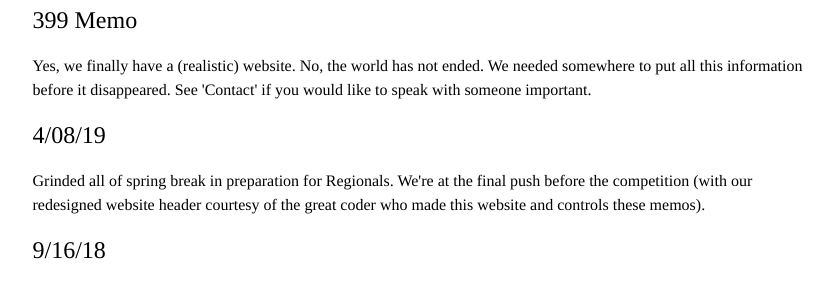
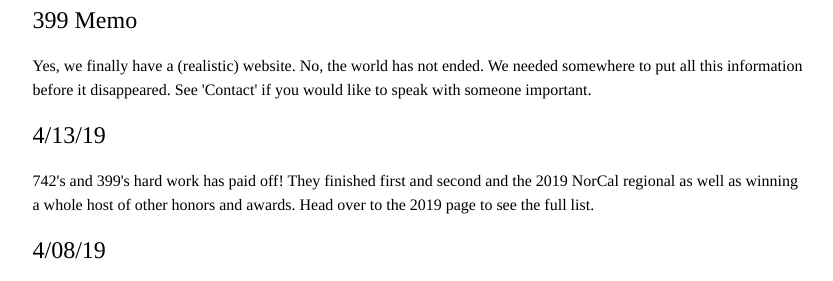
Before and after one commit to objorkman/lactbotball, a plain HTML site: page index.html in a window 1280 px wide. Shown: the part 1040-1321 px from the top of the page, without its empty margins (220-1053 px from the left). Drawn offline with Linux system fonts and the light colour scheme.

Commit message:
updates from comp

```diff
--- a/index.html
+++ b/index.html
@@ -75,6 +75,12 @@ li a:hover {
             <p>
                 Yes, we finally have a (realistic) website. No, the world has not ended. We needed somewhere to put all this information before it disappeared. See 'Contact' if you would like to speak with someone important.
             </p>
+		<h2>4/13/19</h2>
+		<p>
+			742's and 399's hard work has paid off! They finished first and second and the 2019 NorCal regional
+			as well as winning a whole host of other honors and awards. Head over to the 2019 page to see the
+			full list.
+		</p>
 		<h2>4/08/19</h2>
 		<p>
 		Grinded all of spring break in preparation for Regionals. We're at the final push before the competition (with our redesigned website header courtesy of the great coder who made this website and controls these memos).
```
